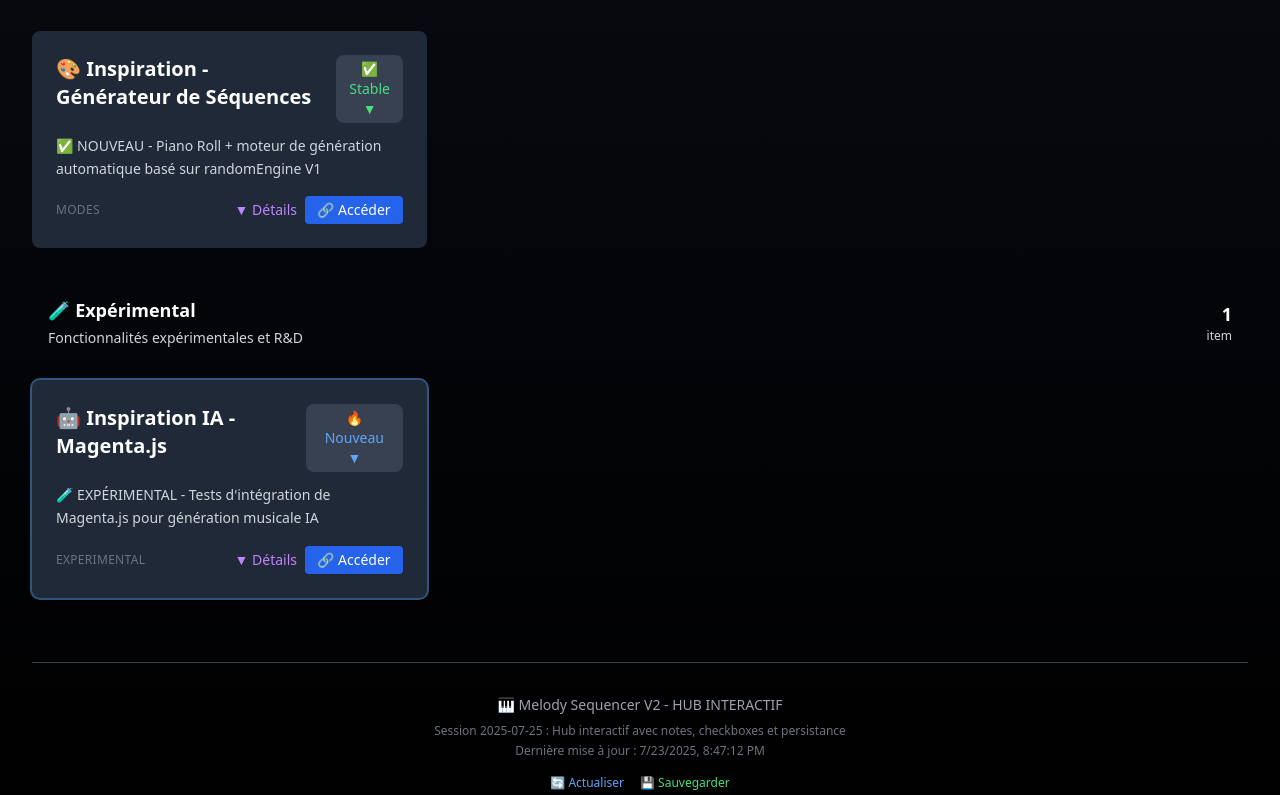
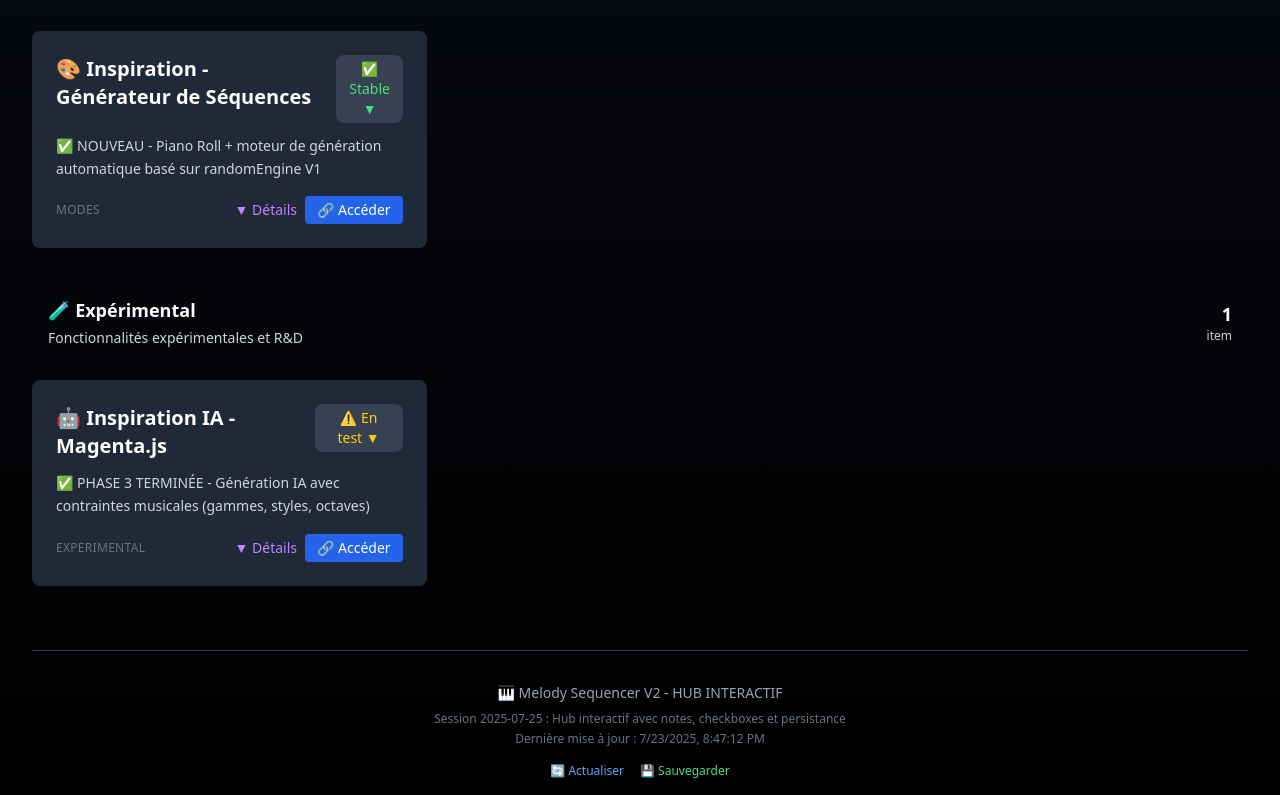
Before and after one commit to guiohm79/generateursequences, a Next.js app in the folder melody-sequencer/v2/: page / in a window 1280 px wide. Shown: the part 1493-2288 px from the top of the page. Built offline with nearby package versions, Linux system fonts and the light colour scheme.

Commit message:
V2.521 up doc

```diff
--- a/melody-sequencer/v2/src/data/menuItems.ts
+++ b/melody-sequencer/v2/src/data/menuItems.ts
@@ -40,9 +40,9 @@ export const MENU_ITEMS: MenuItem[] = [
   {
     id: 'inspiration-ia',
     title: '🤖 Inspiration IA - Magenta.js',
-    description: '🧪 EXPÉRIMENTAL - Tests d\'intégration de Magenta.js pour génération musicale IA',
+    description: '✅ PHASE 3 TERMINÉE - Génération IA avec contraintes musicales (gammes, styles, octaves)',
     href: '/inspirationIA',
-    status: 'new',
+    status: 'testing',
     category: 'experimental',
     priority: 1
   },
```
Also changed, not shown: 1 other file (tests, documents, lock files or other folders).
